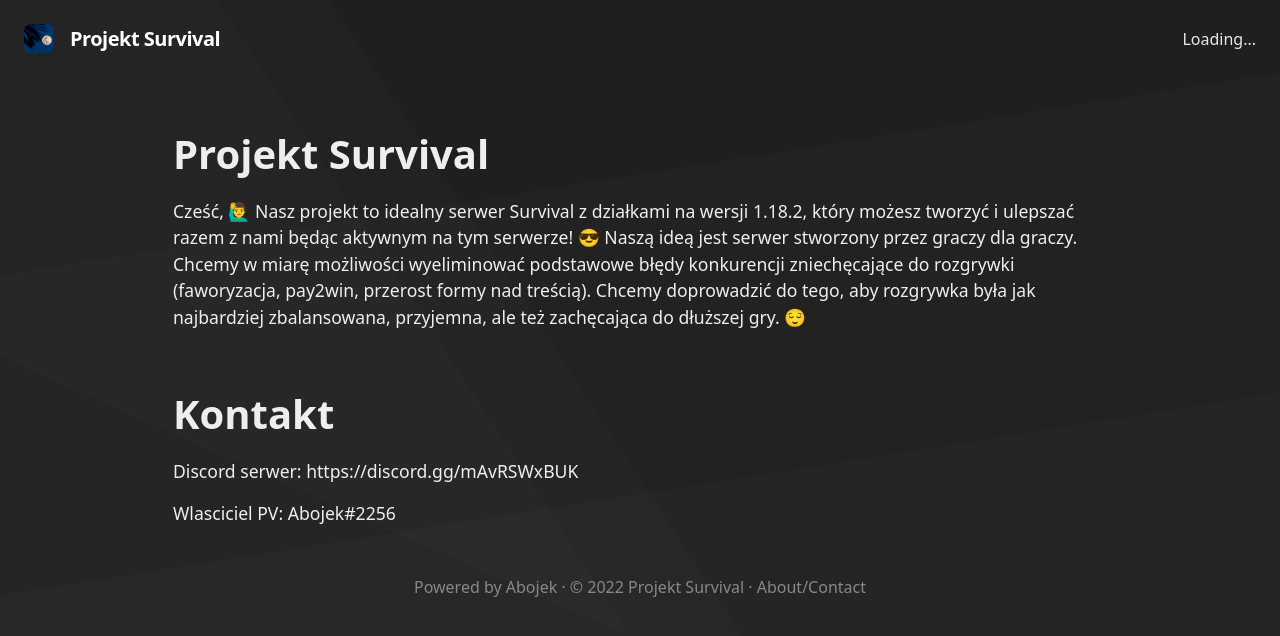
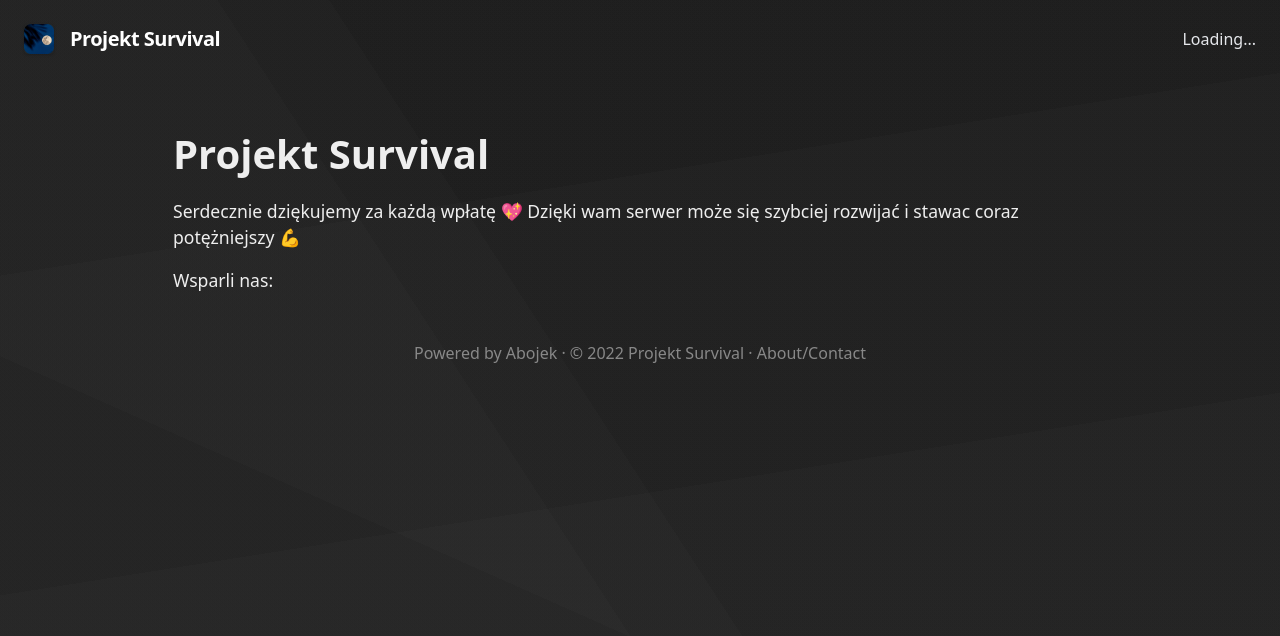
Before and after one commit to Abojek/itemshop, a Jekyll site: the page built from docs/map.md, in a window 1280 px wide. Shown: the top 636 px of the page. Built offline with Jekyll 4.4.1, drawn with Linux system fonts in a browser that asks for light colours; our own code applies the rules of GitHub Pages for plain Markdown files.

Commit message:
Update map.md

```diff
--- a/docs/map.md
+++ b/docs/map.md
@@ -5,15 +5,6 @@ navname: About
 
 # {{ site.serverName }}
 
-Cześć, 🙋‍♂️
-Nasz projekt to idealny serwer Survival z działkami na wersji 1.18.2, który możesz tworzyć i ulepszać razem z nami będąc aktywnym na tym serwerze!  😎
-Naszą ideą jest serwer stworzony przez graczy dla graczy. Chcemy w miarę możliwości wyeliminować podstawowe błędy konkurencji zniechęcające do rozgrywki (faworyzacja, pay2win, przerost formy nad treścią).
-Chcemy doprowadzić do tego, aby rozgrywka była jak najbardziej zbalansowana, przyjemna, ale też zachęcająca do dłuższej gry. 😌
+Serdecznie dziękujemy za każdą wpłatę 💖 Dzięki wam serwer może się szybciej rozwijać i stawac coraz potężniejszy 💪
 
-
-
-# Kontakt
-
-Discord serwer: https://discord.gg/mAvRSWxBUK
-
-Wlasciciel PV: Abojek#2256
+Wsparli nas:
```
